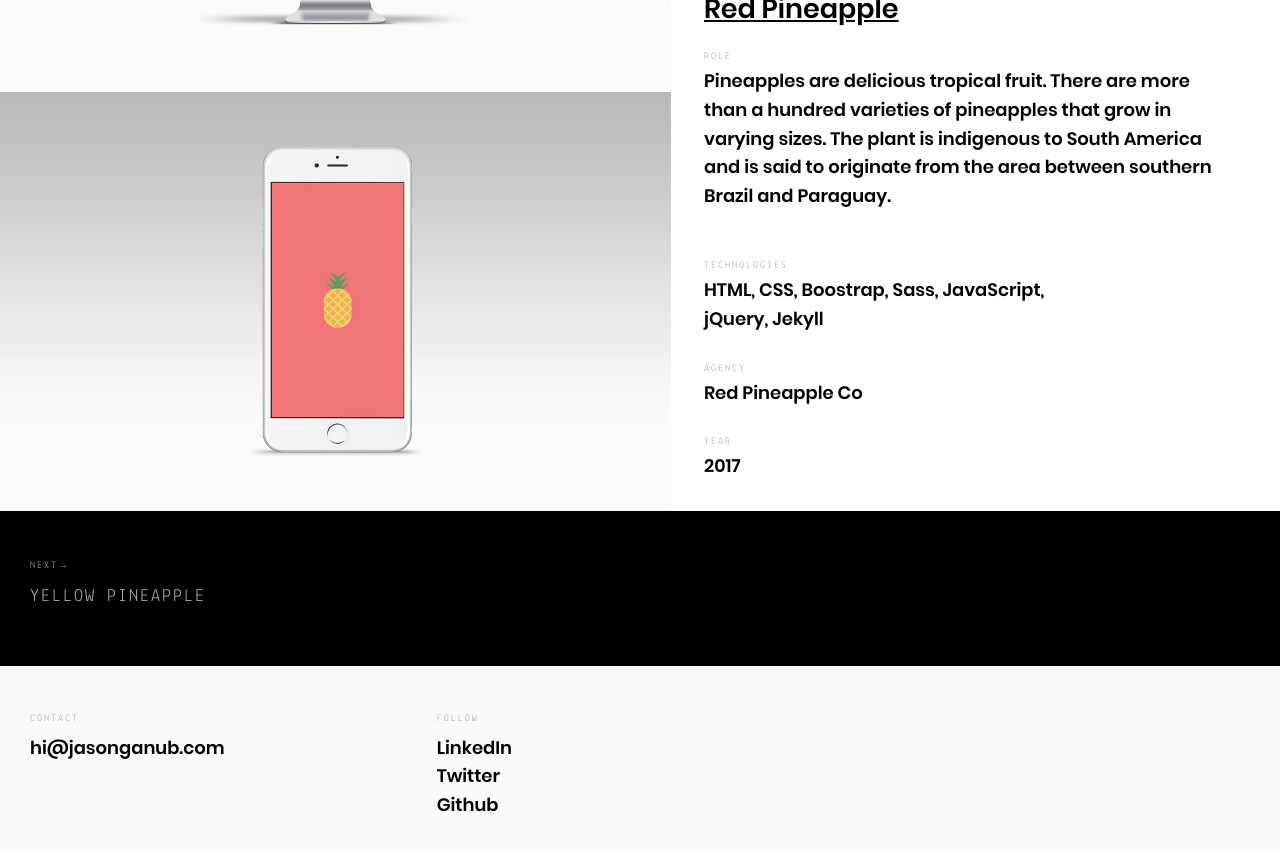
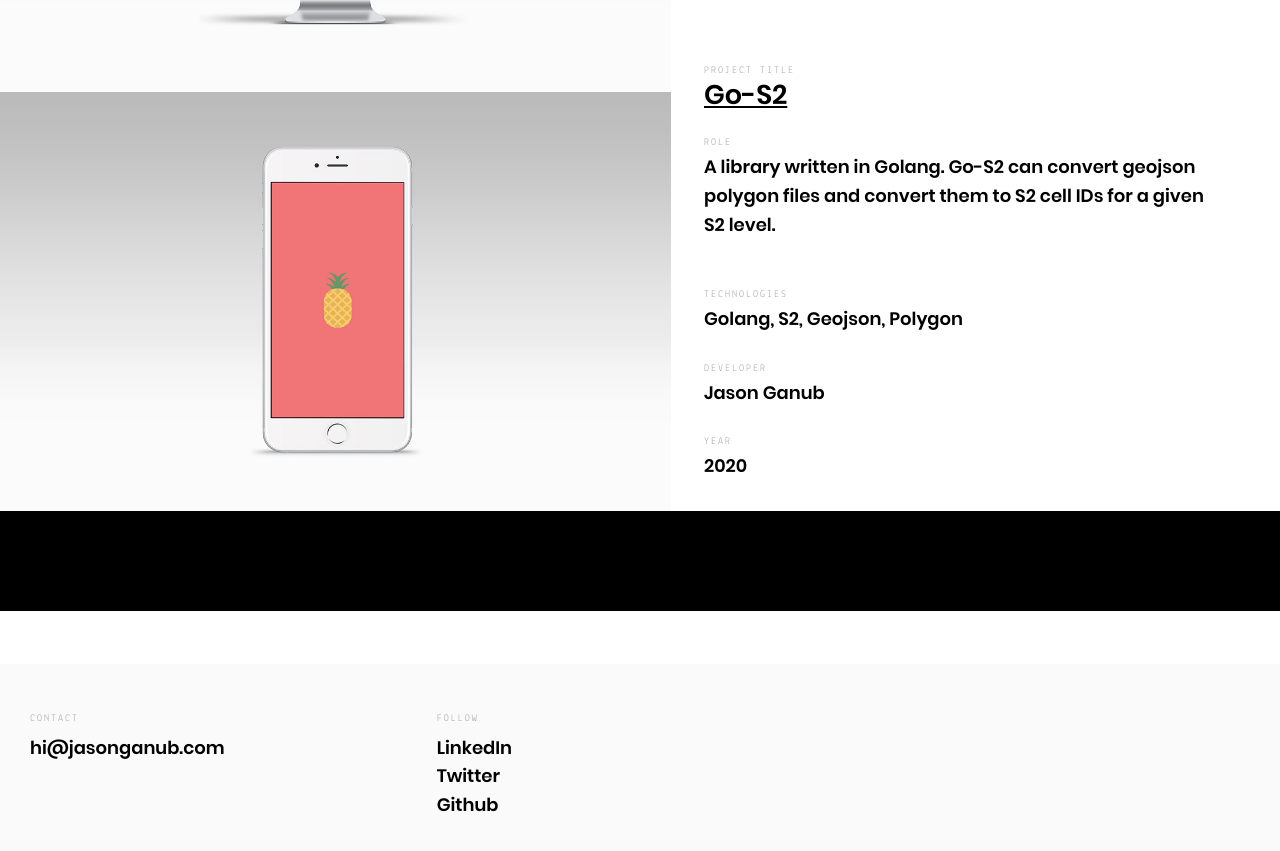
Before and after one commit to jasonganub/jasonganub.io, a Jekyll site: the page built from _posts/projects/2021-02-23-go-s2.md, in a window 1280 px wide and 900 px high, scrolled down 825 px. Shown: the top 851 px of the window. Built offline with Jekyll 4.4.1, drawn with Linux system fonts in a browser that asks for light colours.

Commit message:
Update to use dev instead of agency

```diff
--- a/_layouts/project.html
+++ b/_layouts/project.html
@@ -22,10 +22,10 @@
 					<div class="project-meta">
 						<span class="h2">Technologies</span>
 						<p>{{ page.project.tech }}</p>
-						<span class="h2">Agency</span>
-						<p><a title="{{ page.agency.title }}" href="{{ page.agency.url }}" target="_blank" rel="nofollow">{{ page.agency.title }}</a></p>
+						<span class="h2">Developer</span>
+						<p><a title="{{ page.dev.title }}" href="{{ page.dev.url }}" target="_blank" rel="nofollow">{{ page.dev.title }}</a></p>
 						<span class="h2">Year</span>
-						<p>{{ page.agency.year }}</p>
+						<p>{{ page.dev.year }}</p>
 					</div>
 				</article>
 				<aside>
--- a/_posts/projects/2017-04-01-redpineapple.md
+++ b/_posts/projects/2021-02-23-go-s2.md
@@ -4,19 +4,19 @@
 category: projects
 
 meta:
-  keywords: "Jekyll, Pineapple"
+  keywords: "Go-S2"
 
 project:
-  title: "Red Pineapple"
+  title: "Go-S2"
   type: "Jekyll"
+  url: "https://github.com/jasonganub/go-s2"
+  logo: "/assets/images/projects/redpineapple/logo.png"
+  tech: "Golang, S2, Geojson, Polygon"
+
+dev:
+  title: "Jason Ganub"
   url: "https://github.com/arnolds/pineapple"
-  logo: "/assets/images/projects/redpineapple/logo.png"
-  tech: "HTML, CSS, Boostrap, Sass, JavaScript, jQuery, Jekyll"
-
-agency:
-  title: "Red Pineapple Co"
-  url: "https://github.com/arnolds/pineapple"
-  year: "2017"
+  year: "2020"
 
 images:
   - image:
@@ -29,4 +29,4 @@
     url: "/assets/images/projects/redpineapple/mobile.jpg"
     alt: "Red Pineapple website on a mobile device"
 ---
-<p>Pineapples are delicious tropical fruit. There are more than a hundred varieties of pineapples that grow in varying sizes. The plant is indigenous to South America and is said to originate from the area between southern Brazil and Paraguay.</p>
+<p>A library written in Golang. Go-S2 can convert geojson polygon files and convert them to S2 cell IDs for a given S2 level.</p>
```
Also changed, not shown: _posts/projects/2017-04-02-yellowpineapple.md (deleted, +0 -32 lines), _posts/projects/2017-04-03-greenpineapple.md (deleted, +0 -32 lines), _posts/projects/2017-04-04-aquapineapple.md (deleted, +0 -32 lines).
